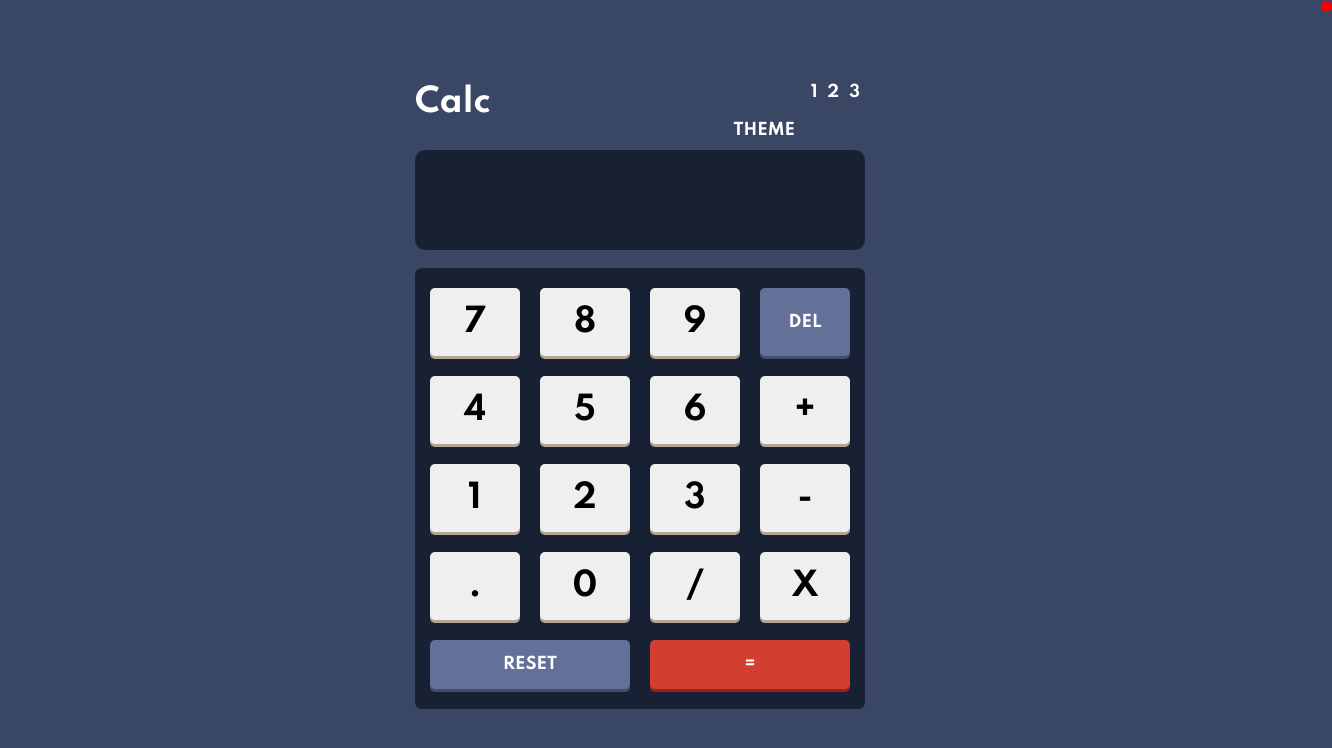
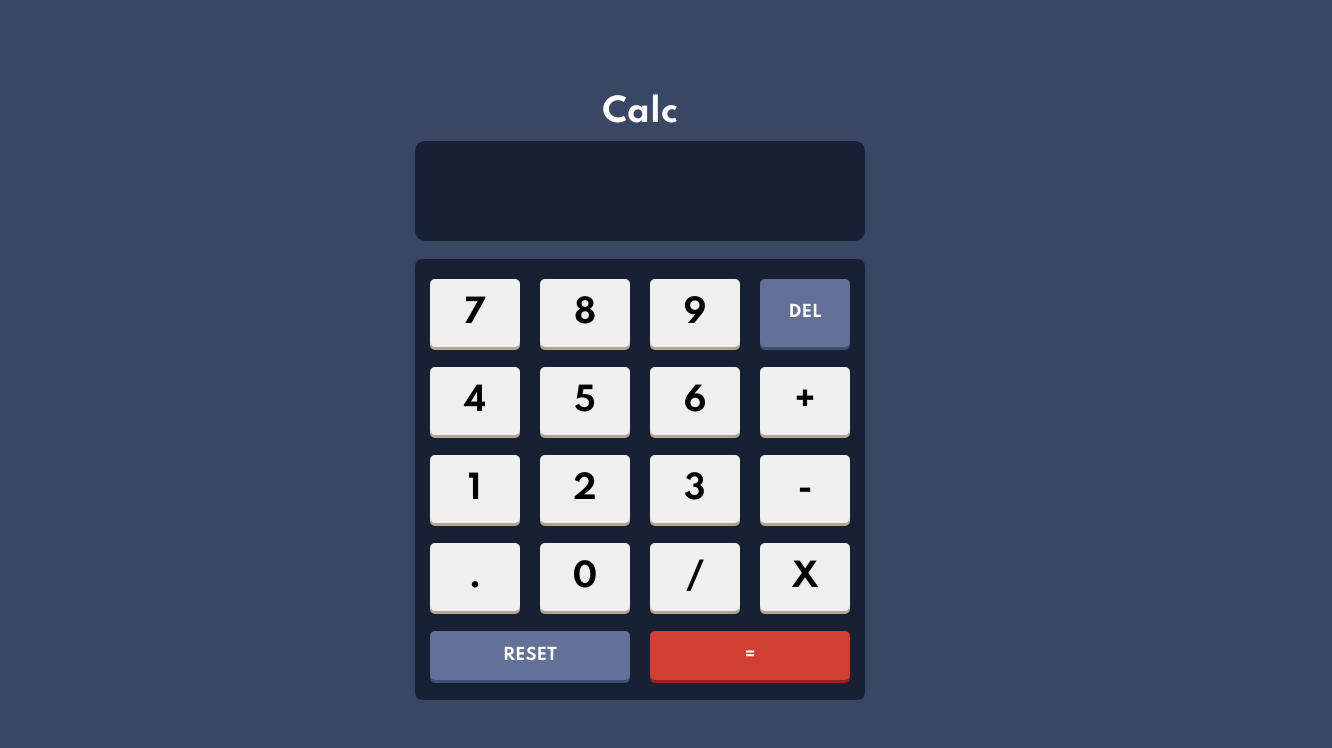
Before and after one commit to Abhisheksharma08/calculator-by-js, a website: page index.html in a window 1280 px wide. Shown: the whole page, 1332 px wide, since content can reach past the window. Drawn offline with Linux system fonts and the light colour scheme.

Commit message:
calc update

```diff
--- a/index.html
+++ b/index.html
@@ -29,15 +29,15 @@
 
       <div class="toggle">
         <h1>Calc</h1>
-        <div class="right">
+        <!-- <div class="right">
           <p id="one">1</p>
           <p id="two">2</p>
           <p id="three">3</p>
-        </div>
+        </div> -->
       </div>
-      <div class="control">
+      <!-- <div class="control">
         <p>THEME</p>
-      </div>
+      </div> -->
     </div>
     <div class="screen">
       <form name="calc">
--- a/style.css
+++ b/style.css
@@ -21,14 +21,15 @@ body {
 
 .toggle {
     display: flex;
-    justify-content: space-between;
+    justify-content: center;
+    align-items: center;
     color: #FFF;
 
 }
-.right{
+/* .right{
     display: flex;
     justify-content: flex-end;
-}
+} */
 
 .toggle p {
     margin: 0 5px;
@@ -39,12 +40,12 @@ h3{
     color: #FFF;
 }
 
-.control p {
+/* .control p {
     float: right;
     margin-right: 70px;
     color:#FFF
 
-}
+} */
 
 .screen {
     width: 450px;
@@ -65,6 +66,7 @@ h3{
     outline: none;
     border-radius: 10px
     ;
+    padding-right: 5px;
 }
 button{
     width:90px;
@@ -106,7 +108,7 @@ button{
     background-color: hsl(6, 63%, 50%);
     box-shadow: 0px 3px 0px 0px hsl(6, 70%, 34%)
 }
-.control p::before{
+/* .control p::before{
     content: "";
     width: 11px;
     height:11px;
@@ -115,8 +117,8 @@ button{
     top: 1px;
     right: -52px;
     border-radius: 30px;
-    z-index: 1;
-}
+    z-index: 1;} */
+
 /* .del{
     background-color: hsl(6, 63%, 50%);
     box-shadow: 0px 3px 0px 0px hsl(6, 70%, 34%)
```
